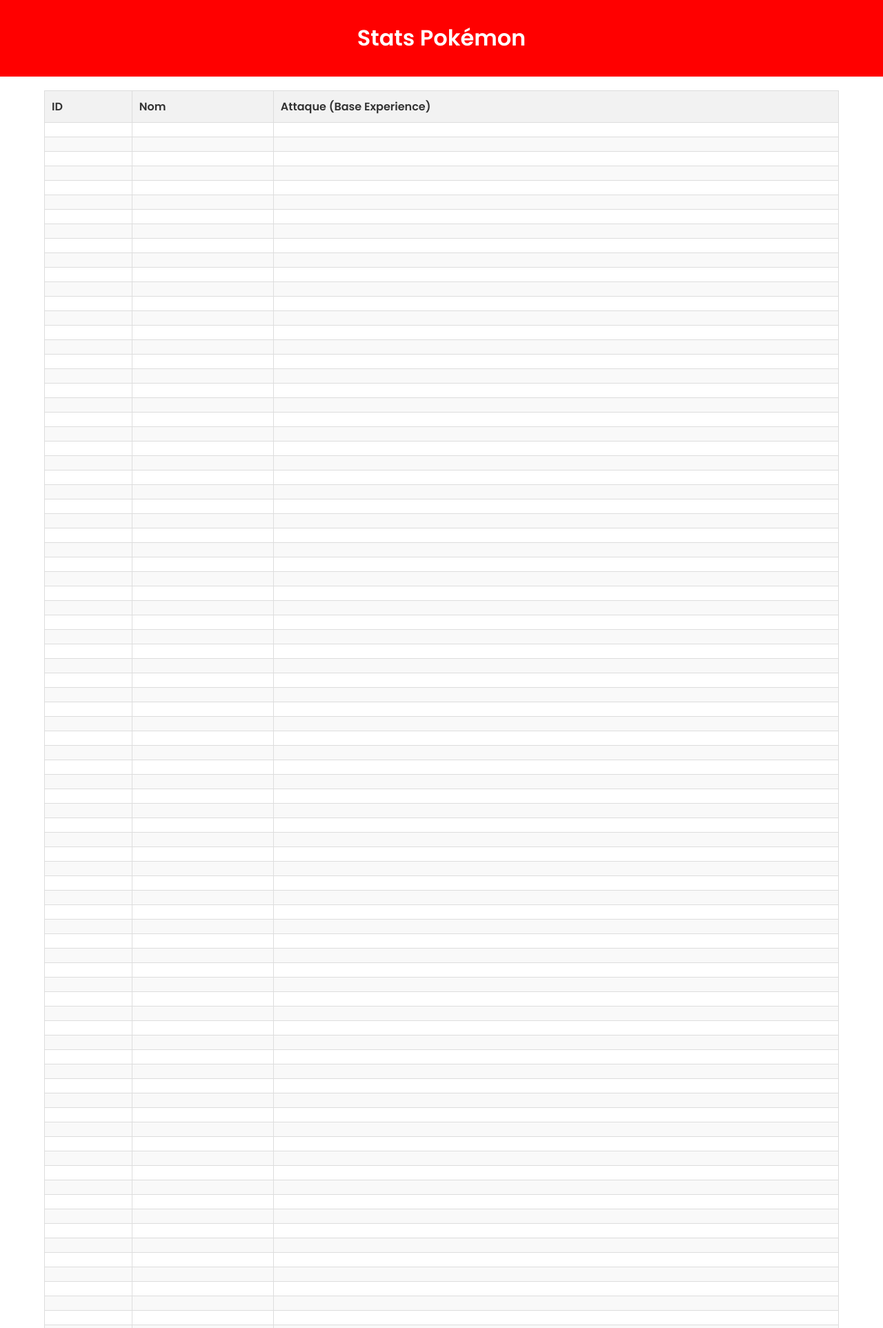
After one commit to misterwhite44/flask-pokedex, a Flask app: page /stats in a window 1280 px wide. The commit adds this page. Shown: the top 1925 px of the page at 69% size. Run offline with Flask 3, Linux system fonts and the light colour scheme; lists and menus that the app fills with data are empty.

Commit message:
affichage stats

```diff
--- a/app.py
+++ b/app.py
@@ -50,6 +50,15 @@
     else:
         return jsonify({"error": "Pokémon non trouvé"}), 404
 
+
+@app.route("/stats")
+def stats():
+    # Récupérer les statistiques d'attaque pour chaque Pokémon
+    stats_list = [{"id": p["id"], "name": p["name"], "attack": p["base_experience"]} for p in pokemon_list]
+
+    return render_template("stats.html", stats=stats_list)
+
+
 @app.route('/combat')
 def combat():
     return render_template('combat.html')
--- a/templates/combat.html
+++ b/templates/combat.html
@@ -453,8 +453,8 @@
                 </div>
             </a>
             <ul class="nav">
-                <li><a href="/" id="pokedex-link">Accueil</a></li>
-                <li><a href="#" id="pokedex-link">Stats</a></li>
+                <li><a href="/" id="pokedex-link">accueil</a></li>
+                <li><a href="/stats" id="pokedex-link">Stats</a></li>
                 <li><a href="/combat" id="pokedex-link">Combats</a></li>
                 <li><a href="#" id="pokedex-link">Aide</a></li>
             </ul>
--- a/templates/index.html
+++ b/templates/index.html
@@ -453,8 +453,8 @@
                 </div>
             </a>
             <ul class="nav">
-                <li><a href="#" id="pokedex-link">Accueil</a></li>
-                <li><a href="#" id="pokedex-link">Stats</a></li>
+                <li><a href="/" id="pokedex-link">accueil</a></li>
+                <li><a href="/stats" id="pokedex-link">Stats</a></li>
                 <li><a href="/combat" id="pokedex-link">Combats</a></li>
                 <li><a href="#" id="pokedex-link">Aide</a></li>
             </ul>
--- /dev/null
+++ b/templates/stats.html
@@ -0,0 +1,75 @@
+<!DOCTYPE html>
+<html lang="en">
+<head>
+    <meta charset="UTF-8">
+    <meta name="viewport" content="width=device-width, initial-scale=1.0">
+    <title>Stats Pokémon</title>
+    <link href="https://fonts.googleapis.com/css2?family=Poppins:wght@400;600&display=swap" rel="stylesheet">
+    <style>
+        body {
+            font-family: 'Poppins', sans-serif;
+            margin: 0;
+            padding: 0;
+            background-color: #ffffff;
+            color: #333;
+        }
+        header {
+            background-color: #f8f9fa;
+            padding: 20px;
+            text-align: center;
+            border-bottom: 2px solid #ccc;
+        }
+        table {
+            width: 90%;
+            margin: 20px auto;
+            border-collapse: collapse;
+        }
+        table th, table td {
+            border: 1px solid #ddd;
+            padding: 10px;
+            text-align: left;
+        }
+        table th {
+            background-color: #f2f2f2;
+            font-weight: bold;
+        }
+        table tr:nth-child(even) {
+            background-color: #f9f9f9;
+        }
+        table tr:hover {
+            background-color: #f1f1f1;
+        }
+        .header-container {
+            background-color: #FF0000;
+            padding: 10px;
+        }
+        .header-container h1 {
+            color: #FFF;
+            text-align: center;
+        }
+    </style>
+</head>
+<body>
+    <div class="header-container">
+        <h1>Stats Pokémon</h1>
+    </div>
+    <table>
+        <thead>
+            <tr>
+                <th>ID</th>
+                <th>Nom</th>
+                <th>Attaque (Base Experience)</th>
+            </tr>
+        </thead>
+        <tbody>
+            {% for stat in stats %}
+            <tr>
+                <td>{{ stat.id }}</td>
+                <td>{{ stat.name }}</td>
+                <td>{{ stat.attack }}</td>
+            </tr>
+            {% endfor %}
+        </tbody>
+    </table>
+</body>
+</html>
```
